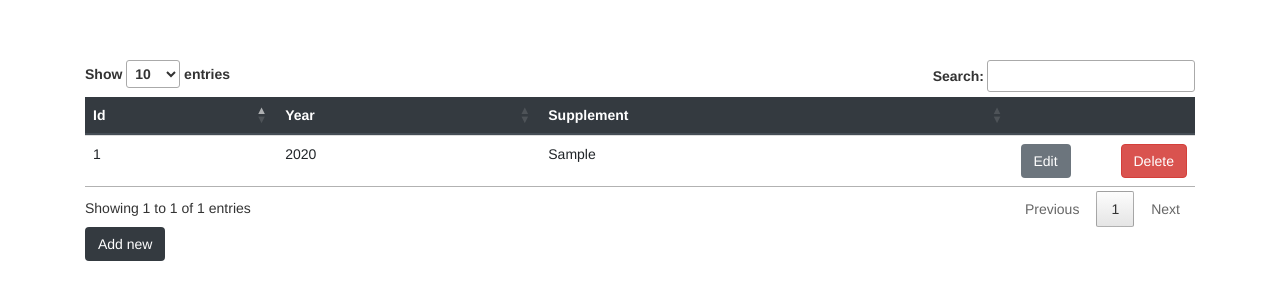
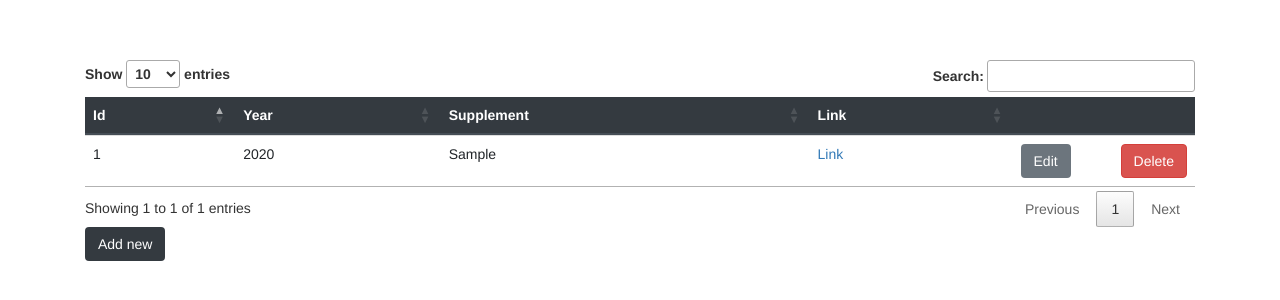
Before and after one commit to h181198/scoutgaming, a Flask app: page /receipt in a window 1280 px wide. Shown: the part 62-362 px from the top of the page. Run offline with Flask 2, Linux system fonts and the light colour scheme; a user stored in the database is signed in; tables that the repository leaves empty hold one stand-in row (values such as "Sample post"); some libraries are stand-ins or nearby versions.

Commit message:
Make it possible to post a link

```diff
--- a/Controllers/ReceiptController.py
+++ b/Controllers/ReceiptController.py
@@ -24,7 +24,7 @@ def receipt():
 def add_receipt():
     try:
         ReceiptService.add_receipt(session=session, supplement=request.form['supplement'],
-                                   year=int(request.form['year']))
+                                   year=int(request.form['year']), link=request.form['link'])
         return redirect(url_for('receipt.receipt'))
     except TemplateNotFound:
         abort(404)
@@ -36,7 +36,7 @@ def add_receipt():
 def update_receipt():
     try:
         data = create_data(str(request.data.decode('utf8')))
-        ReceiptService.update_receipt(session, int(data[0]), data[2], int(data[1]))
+        ReceiptService.update_receipt(session, int(data[0]), data[2], int(data[1]), data[3])
         return ReceiptService.get_receipt_json(session, int(data[0]))
     except TemplateNotFound:
         abort(404)
--- a/Models/Receipt.py
+++ b/Models/Receipt.py
@@ -9,7 +9,8 @@ class Receipt(Base):
     comb_id = Column(String)
     supplement = Column(String)
     year = Column(Integer)
+    link = Column(String)
 
     def __repr__(self):
-        return "<Receipt (id='%r', comp_id='%s' supplement='%s', year='%r') >" % (self.id, self.comb_id,
-                                                                                  self.supplement, self.year)
+        return "<Receipt (id='%r', comp_id='%s' supplement='%s', year='%r', link='%s') >" % (self.id, self.comb_id,
+                                                                                  self.supplement, self.year, self.link)
--- a/Services/ReceiptService.py
+++ b/Services/ReceiptService.py
@@ -6,13 +6,14 @@ import json
 class ReceiptService:
     # Add a receipt return receipt if successful
     @staticmethod
-    def add_receipt(session, supplement=None, year=None, receipt=None):
+    def add_receipt(session, supplement=None, year=None, link=None, receipt=None):
         is_none = supplement is None or year is None
         is_correct_instance = isinstance(supplement, str) and isinstance(year, int)
 
         if not is_none and is_correct_instance:
             receipt_id = str(year) + supplement
-            receipt = Model(comb_id=receipt_id, supplement=supplement, year=year)
+            receipt = Model(comb_id=receipt_id, supplement=supplement, year=year, link=link)
+            print(receipt)
             session.add(receipt)
             session.commit()
             return receipt
@@ -25,9 +26,10 @@ class ReceiptService:
 
     # Update receipt in database
     @staticmethod
-    def update_receipt(session, rec_id, supplement, year):
+    def update_receipt(session, rec_id, supplement, year, link):
         receipt = ReceiptService.find_receipt(session, rec_id)
         receipt.supplement = supplement
+        receipt.link = link
         if isinstance(year, int):
             receipt.year = year
             receipt.comb_id = str(year) + supplement
@@ -56,7 +58,8 @@ class ReceiptService:
             'id': receipt.id,
             'comb_id': receipt.comb_id,
             'year': receipt.year,
-            'supplement': secure_text(receipt.supplement)
+            'supplement': secure_text(receipt.supplement),
+            'link': receipt.link
         }
         return json.dumps(result_json, indent=4, sort_keys=False, default=str)
 
--- a/dummyData.sql
+++ b/dummyData.sql
@@ -3,6 +3,9 @@
   ('Ukraina', 'Lviv Administration'),
   ('Ukraina', 'Lviv Development'),
   ('Ukraina', 'Lviv Stat Center');
+
+  INSERT INTO receipts (comb_id, supplement, year, link) VALUES
+  ('201459-1', '59', 2014, 'https://www.google.com/');
 
   INSERT INTO receipts (comb_id, supplement, year) VALUES
   ('201459-1', '59', 2014),
--- a/sqlQuery.sql
+++ b/sqlQuery.sql
@@ -15,6 +15,7 @@ CREATE TABLE receipts (
     id SERIAL PRIMARY KEY,
     comb_id VARCHAR(128),
     supplement VARCHAR(128),
+    link VARCHAR(512),
     year INTEGER NOT NULL
 );
 
--- a/static/edit.js
+++ b/static/edit.js
@@ -37,6 +37,9 @@ function editRow(id, url, deleteUrl) {
         } else if (table.rows[0].cells[i].classList.contains("date")) {
             row[i].innerHTML = "";
             row[i].appendChild(createDateField(value));
+        } else if (table.rows[0].cells[i].classList.contains("link")) {
+            row[i].innerHTML = "";
+            row[i].appendChild(createLinkField(value));
         } else {
             row[i].innerHTML = "";
             row[i].appendChild(createTextField(value))
@@ -129,7 +132,13 @@ Create a cancel button
         }
         for (let i = 0; i < row.length - 2; i++) {
             if (defaultValues[i] !== null) {
-                if (defaultValues[i] !== "")
+                if (table.rows[0].cells[i].classList.contains("link"))
+                    if (isURL(defaultValues[i])) {
+                        row[i].innerHTML = '<a href=' + defaultValues[i] + '> Link </a>';
+                    } else {
+                        row[i].innerHTML = "None"
+                    }
+                else if (defaultValues[i] !== "")
                     row[i].innerHTML = defaultValues[i];
                 else
                     row[i].innerHTML = "None";
@@ -153,3 +162,17 @@ Create a cancel button
     row[row.length - 1].appendChild(cancelButton);
 
 }
+
+/*
+https://stackoverflow.com/questions/5717093/check-if-a-javascript-string-is-a-url
+ */
+function isURL(str) {
+    var pattern = new RegExp('^((ft|htt)ps?:\\/\\/)?' + // protocol
+        '((([a-z\\d]([a-z\\d-]*[a-z\\d])*)\\.)+[a-z]{2,}|' + // domain name and extension
+        '((\\d{1,3}\\.){3}\\d{1,3}))' + // OR ip (v4) address
+        '(\\:\\d+)?' + // port
+        '(\\/[-a-z\\d%@_.~+&:]*)*' + // path
+        '(\\?[;&a-z\\d%@_.,~+&:=-]*)?' + // query string
+        '(\\#[-a-z\\d_]*)?$', 'i'); // fragment locator
+    return pattern.test(str);
+}
--- a/static/htmlElements.js
+++ b/static/htmlElements.js
@@ -31,12 +31,10 @@ function createDateField(date = null) {
 function createTextField(text = null) {
     let textField = document.createElement("input");
     if (text !== null) {
-        console.log(text);
         text = text.replace(/&gt;/g, ">").replace(/&lt;/g, "<");
-        console.log(text);
         textField.setAttribute("placeholder", text);
         textField.setAttribute("value", text);
-         textField.setAttribute("maxlength", 100);
+        textField.setAttribute("maxlength", 100);
     }
     return textField;
 }
@@ -148,7 +146,14 @@ function setRowToText(id, row, url, delurl, json) {
     }
 
     for (let i = 1; i < array.length; i++) {
-        row[i - 1].innerHTML = array[i];
+        if (document.getElementById("table").rows[0].cells[i - 1].classList.contains("link") && isURL(array[i])) {
+            row[i - 1].innerHTML = '<a href=' + array[i] + '> Link </a>';
+        } else if (document.getElementById("table").rows[0].cells[i - 1].classList.contains("link") && !isURL(array[i])) {
+            row[i - 1].innerHTML = "None"
+        } else {
+            row[i - 1].innerHTML = array[i];
+
+        }
     }
 
     let button = createButton("Edit");
@@ -160,3 +165,11 @@ function setRowToText(id, row, url, delurl, json) {
     row[row.length - 2].innerHTML = "";
     row[row.length - 2].appendChild(button);
 }
+
+function createLinkField(link) {
+    if (link !== "None") {
+        link = link.substr(0, link.indexOf('">'));
+        link = link.substr(link.indexOf('http'));
+    }
+    return createTextField(link);
+}
--- a/templates/Views/Receipt/add.html
+++ b/templates/Views/Receipt/add.html
@@ -13,11 +13,15 @@
                 <div class="modal-body">
                     <div class="mb-3">
                         <label for="supplement">Supplement</label><br />
-                        <input type="text" name="supplement" id="supplement">
+                        <input type="text" name="supplement" id="supplement" required>
                     </div>
                     <div class="mb-3">
                         <label for="year">Year</label><br />
-                        <input type="number" id="year" name="year">
+                        <input type="number" id="year" name="year" required>
+                    </div>
+                    <div class="mb-3">
+                        <label for="link">Link</label><br />
+                        <input type="text" id="link" name="link">
                     </div>
                 </div>
                 <div class="modal-footer">
--- a/templates/Views/Receipt/list.html
+++ b/templates/Views/Receipt/list.html
@@ -9,6 +9,9 @@
         </th>
         <th>
             Supplement
+        </th>
+        <th class="link">
+            Link
         </th>
         <th class="sorting_disabled" style="width: 6em;"></th>
         <th class="sorting_disabled" style="width: 4em;"></th>
@@ -26,6 +29,14 @@
                 {{ rec.supplement }}
             </td>
             <td>
+                {% if rec.link|string == 'None'|string %}
+                    {{ rec.link }}
+
+                {% else %}
+                    <a href="{{ rec.link }}">Link</a>
+                {% endif %}
+            </td>
+            <td>
                 <button type="button" class="edit btn btn-secondary"
                         onclick="editRow({{ rec.id }}, '/receipt/update', '/receipt/delete')">
                     Edit
```
